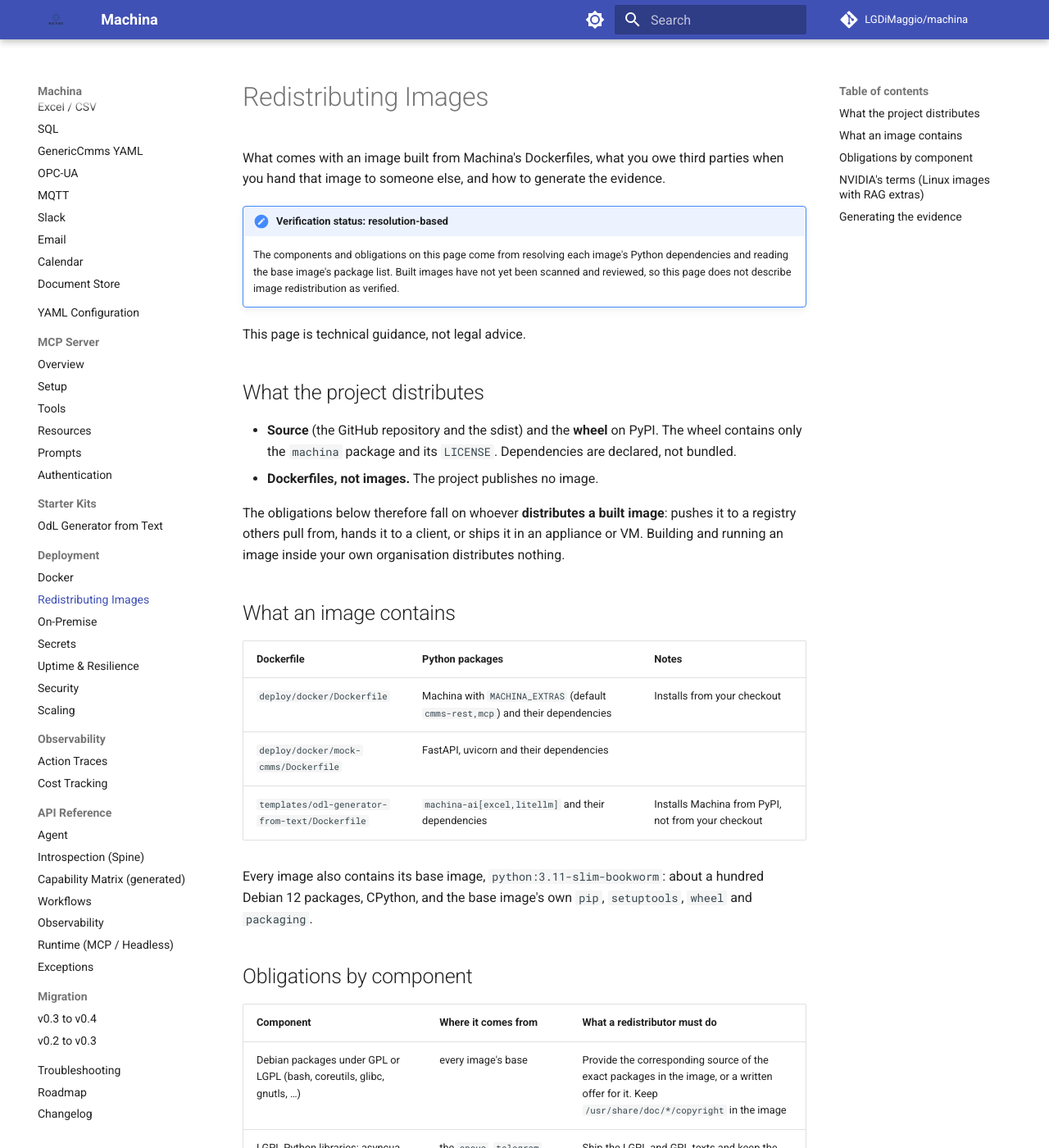
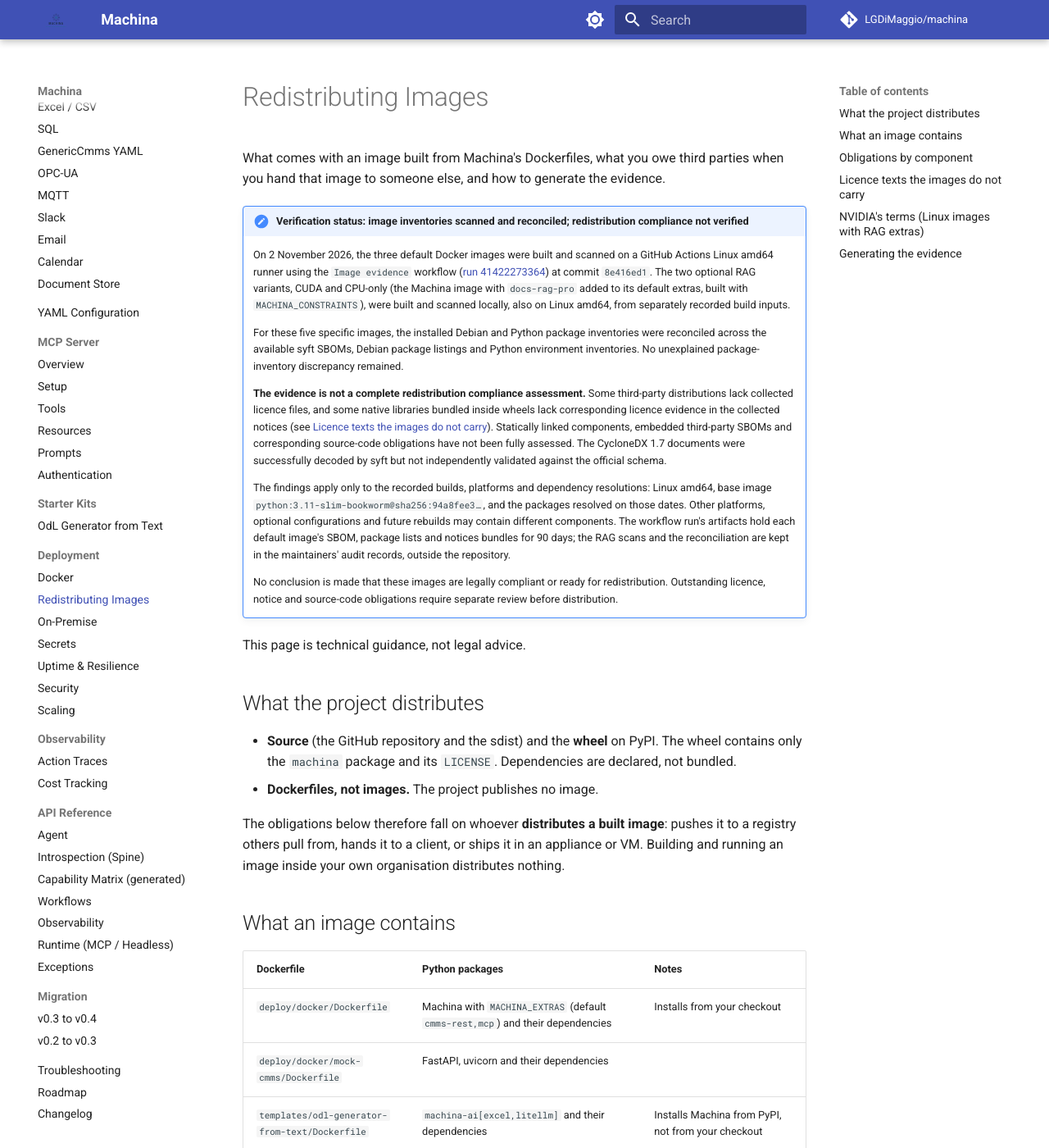
Before and after one commit to LGDiMaggio/machina, an MkDocs documentation site: the page built from docs/deployment/redistribution.md, in a window 1280 px wide and 1400 px high. Shown: the whole window at 82% size. Built offline with MkDocs 1.6.1 and Material for MkDocs 9.7.7, drawn with Linux system fonts in a browser that asks for light colours; comment, search, counter and statistics services are not loaded; some of the changed text lies outside the part shown.

Commit message:
docs(deploy): record the image scans in the redistribution guide
Replace the guide's "resolution-based" status note. It now states that the
three default images were built and scanned by the Image evidence workflow
(run 41422273364, commit 8e416ed1, Linux amd64) and the two RAG variants
locally, that the five package inventories reconcile, and what the scans do
not establish: missing licence texts, notices for bundled native libraries,
source, statically linked code, embedded wheel SBOMs and CycloneDX schema
validation. It makes no compliance claim.

Add "Licence texts the images do not carry", listing the distributions
without a licence file and the native libraries whose licence text the
owning wheel's licence files do not name. The obligations table no longer
presents "ship the licence texts the wheels carry" as covering every bundled
library, and the NVIDIA section notes the CUDA runtime and nvJPEG libraries
that torchvision bundles and the cuda-toolkit meta-package's missing licence.
Two items join "Not covered".

The CHANGELOG entry for the guide no longer says the built images were not
scanned.

```diff
--- a/docs/deployment/redistribution.md
+++ b/docs/deployment/redistribution.md
@@ -4,11 +4,42 @@
 third parties when you hand that image to someone else, and how to generate
 the evidence.
 
-!!! note "Verification status: resolution-based"
-    The components and obligations on this page come from resolving each
-    image's Python dependencies and reading the base image's package list.
-    Built images have not yet been scanned and reviewed, so this page does not
-    describe image redistribution as verified.
+!!! note "Verification status: image inventories scanned and reconciled; redistribution compliance not verified"
+    On 2 November 2026, the three default Docker images were built and scanned
+    on a GitHub Actions Linux amd64 runner using the `Image evidence` workflow
+    ([run 41422273364](https://github.com/LGDiMaggio/machina/actions/runs/41422273364))
+    at commit `8e416ed1`. The two optional RAG variants, CUDA and CPU-only
+    (the Machina image with `docs-rag-pro` added to its default extras, built
+    with `MACHINA_CONSTRAINTS`), were built and scanned locally, also on Linux
+    amd64, from separately recorded build inputs.
+
+    For these five specific images, the installed Debian and Python package
+    inventories were reconciled across the available syft SBOMs, Debian package
+    listings and Python environment inventories. No unexplained
+    package-inventory discrepancy remained.
+
+    **The evidence is not a complete redistribution compliance assessment.**
+    Some third-party distributions lack collected licence files, and some
+    native libraries bundled inside wheels lack corresponding licence evidence
+    in the collected notices (see
+    [Licence texts the images do not carry](#licence-texts-the-images-do-not-carry)).
+    Statically linked components, embedded third-party SBOMs and corresponding
+    source-code obligations have not been fully assessed. The CycloneDX 1.7
+    documents were successfully decoded by syft but not independently
+    validated against the official schema.
+
+    The findings apply only to the recorded builds, platforms and dependency
+    resolutions: Linux amd64, base image
+    `python:3.11-slim-bookworm@sha256:94a8fee3…`, and the packages resolved on
+    those dates. Other platforms, optional configurations and future rebuilds
+    may contain different components. The workflow run's artifacts hold each
+    default image's SBOM, package lists and notices bundles for 90 days; the
+    RAG scans and the reconciliation are kept in the maintainers' audit
+    records, outside the repository.
+
+    No conclusion is made that these images are legally compliant or ready for
+    redistribution. Outstanding licence, notice and source-code obligations
+    require separate review before distribution.
 
 This page is technical guidance, not legal advice.
 
@@ -42,14 +73,39 @@
 |-----------|---------------------|------------------------------|
 | Debian packages under GPL or LGPL (bash, coreutils, glibc, gnutls, …) | every image's base | Provide the corresponding source of the exact packages in the image, or a written offer for it. Keep `/usr/share/doc/*/copyright` in the image |
 | LGPL Python libraries: asyncua, python-telegram-bot, JayDeBeApi | the `opcua`, `telegram` and `sql-jdbc` extras (`all` includes the first two) | Ship the LGPL and GPL texts and keep the notices. Provide or offer the library's source. Keep it replaceable: an unmodified package in site-packages qualifies. Do not forbid reverse engineering for debugging the library |
-| LGPL native libraries inside wheels: FFmpeg in `opencv-python-headless`, GEOS in `shapely`, libquadmath in the Linux wheels of `opencv-python-headless`, `numpy` and `scipy` | the RAG parsing stack (`docs-rag-parsing`, `docs-rag-pro`, `all`); `numpy` and `scipy` come with every RAG extra | Ship the licence texts the wheels carry (for example `LICENSE_GEOS`), offer the libraries' source, keep them replaceable, and do not forbid reverse engineering |
+| LGPL native libraries inside wheels: FFmpeg in `opencv-python-headless`, GEOS in `shapely`, libquadmath in the Linux wheels of `opencv-python-headless`, `numpy` and `scipy` | the RAG parsing stack (`docs-rag-parsing`, `docs-rag-pro`, `all`); `numpy` and `scipy` come with every RAG extra | Ship the licence texts the wheels carry (for example `LICENSE_GEOS`). They do not cover every library a wheel bundles: libquadmath in `opencv-python-headless` is among those listed under [Licence texts the images do not carry](#licence-texts-the-images-do-not-carry). Offer the libraries' source, keep them replaceable, and do not forbid reverse engineering |
 | Files under MPL-2.0: `certifi` (in the default `machina` image), `tqdm`, `orjson`, the CA bundles inside `botocore` and `grpcio` | most network extras | Tell recipients where the source is. For unmodified packages, that is the package itself |
 | Apache-2.0 `NOTICE` files, for example `botocore`'s | the `litellm` and RAG extras | Pass the `NOTICE` files on with the image |
 | FreeType in `pillow`; OpenSSL 1.1 in the Linux wheels of `opencv-python-headless` | the RAG parsing stack | Credit "The FreeType Project" in the documentation of what you ship. Include the OpenSSL and SSLeay acknowledgements |
 
 Most other dependencies are under permissive licences (MIT, BSD, Apache-2.0,
 ISC, PSF-2.0). For those, shipping their licence texts and notices is enough.
-The notices bundle below collects those texts.
+The notices bundle below collects the texts the installed distributions carry.
+
+## Licence texts the images do not carry
+
+The scans found licence texts missing in two ways. A redistributor has to
+obtain these texts elsewhere. The notices bundle lists the first group as
+"no licence file found"; it says nothing about the second.
+
+- **Distributions without a licence file of their own:** `tokenizers` 0.23.3
+  (template and RAG images); in the RAG images, `docling` 2.145.0,
+  `flatbuffers` 25.12.19, `langchain-community` 0.4.2 and `latex2mathml`
+  3.81.1; in the CUDA image, `cuda-toolkit` 13.2.2, which also declares no
+  licence.
+- **Native libraries bundled inside a wheel whose collected licence files do
+  not name them** (RAG images):
+    - `opencv-python-headless` 5.0.0.93: libgfortran, libquadmath, OpenBLAS
+      and libdrm. Its `LICENSE-3RD-PARTY.txt` covers FFmpeg, OpenSSL and its
+      other bundled libraries.
+    - `torchvision` 0.29.2: libjpeg, libpng, libwebp, libsharpyuv and zlib; in
+      the CUDA image also NVIDIA's libcudart and libnvjpeg (see
+      [NVIDIA's terms](#nvidias-terms-linux-images-with-rag-extras)).
+    - `rtree` 1.4.1: libspatialindex.
+
+The versions are those of the scanned images; another build may resolve
+different ones. Code compiled statically into extension modules is not in
+these lists at all.
 
 ## NVIDIA's terms (Linux images with RAG extras)
 
@@ -59,7 +115,15 @@
 [CUDA EULA](https://docs.nvidia.com/cuda/eula/index.html); cuDNN and
 cuSPARSELt come under NVIDIA's
 [software licence agreement](https://docs.nvidia.com/deeplearning/cudnn/latest/reference/eula.html).
-Each wheel also carries its licence text.
+Each of these wheels carries its licence text, except the `cuda-toolkit`
+meta-package, which carries no licence file and declares no licence.
+
+The CUDA wheels are not the only NVIDIA components in such an image. In the
+scanned CUDA image, the `torchvision` wheel also bundles NVIDIA's CUDA
+runtime (`libcudart`) and nvJPEG (`libnvjpeg`) libraries in
+`torchvision.libs`, and the licence file `torchvision` ships does not mention
+them. Which terms cover these copies, and what they require of a distributor,
+has not been determined.
 
 In summary, a distributor:
 - may redistribute only the files the CUDA EULA lists in its Attachment A, and cuDNN only under its own agreement;
@@ -71,7 +135,9 @@
 Someone who runs `pip install` on their own machine accepts NVIDIA's terms
 directly. The distribution duties arise only for someone who ships an image
 that contains the wheels. To leave the wheels out, build with CPU-only torch
-(`TORCH_INDEX_URL`, see [Build Arguments](docker.md#build-arguments)).
+(`TORCH_INDEX_URL`, see [Build Arguments](docker.md#build-arguments)). The
+scanned CPU-only image contained neither the CUDA wheels nor those two
+libraries.
 
 ## Generating the evidence
 
@@ -150,5 +216,10 @@
 - The source of any package: the commands above list Debian source packages
   and the bundle holds licence texts and notices; neither fetches source.
 - The models downloaded at run time.
+- Code compiled statically into extension modules, and the third-party SBOMs
+  some wheels embed in their `.dist-info`: neither the scans nor the notices
+  bundle read them.
+- Validation against the official CycloneDX schema: syft writes CycloneDX 1.7
+  and reads it back, which is not schema validation.
 - What a scan cannot decide: whether an obligation is met, and the licence of
   a file that no package metadata describes.
```
Also changed, not shown: CHANGELOG.md (+1 -1 lines).
